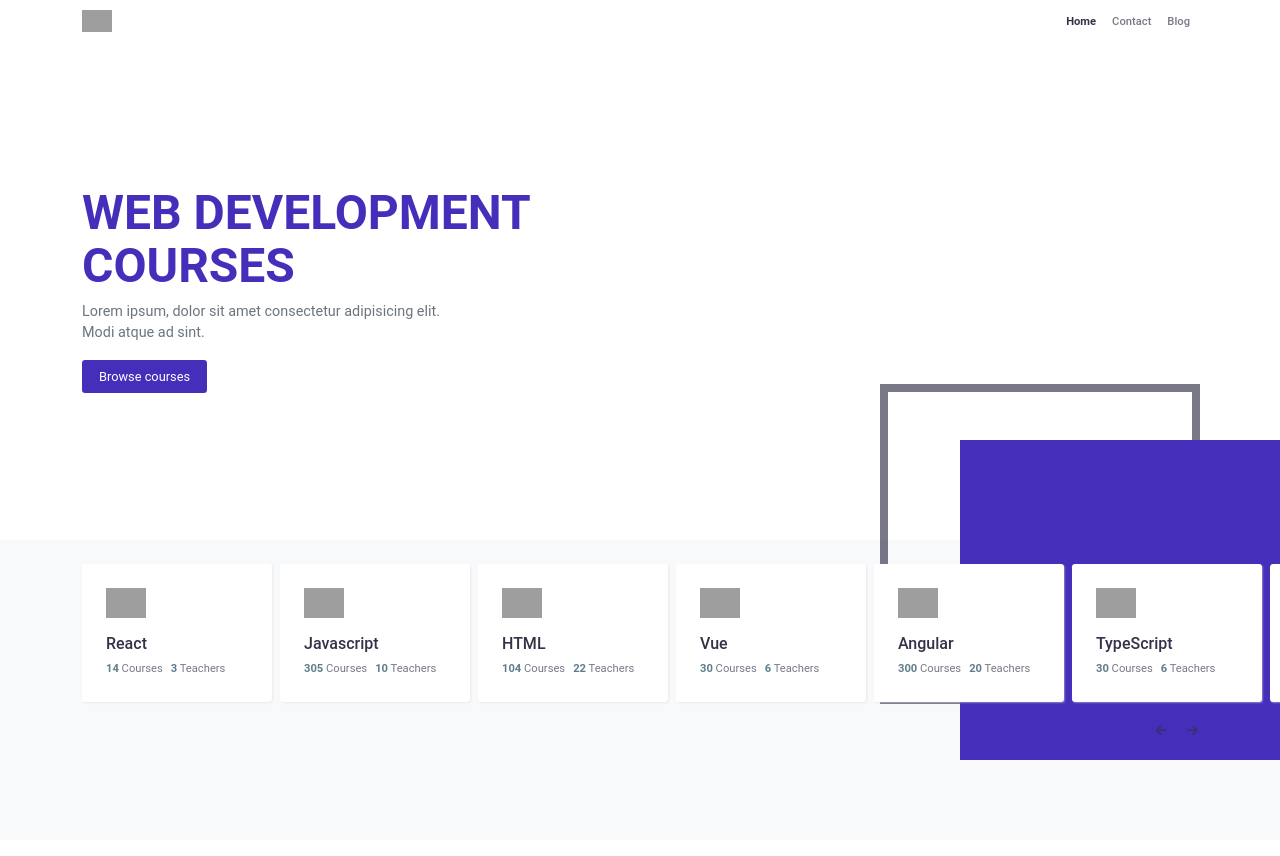
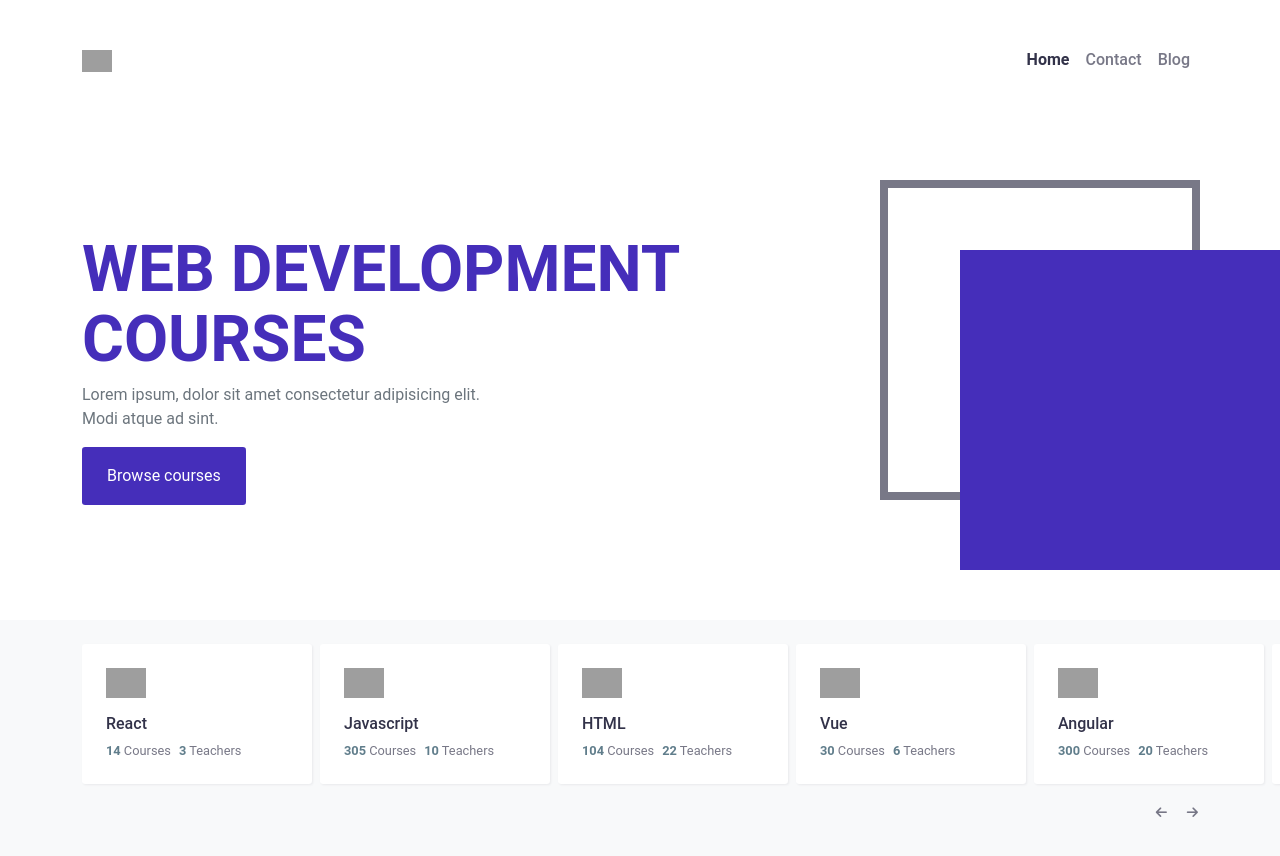
Before and after one commit to ahmedachora10/courses-landing, a plain HTML site: page index.html in a window 1280 px wide. Drawn offline with nearby package versions, Linux system fonts and the light colour scheme; grey boxes are pictures that could not be loaded.

Commit message:
Change element size

```diff
--- a/css/style.css
+++ b/css/style.css
@@ -21,7 +21,7 @@ header .logo {
 
 
 header .menubar a {
-    font-size: .7em;
+    font-size: 1em;
     text-decoration: none;
     color: var(--secondary);
     font-weight: 500;
@@ -29,7 +29,7 @@ header .menubar a {
 
 @media (max-width: 472px) {
     header .menubar a {
-        font-size: .8em;
+        font-size: 1em;
     }
 }
 
@@ -46,19 +46,26 @@ header .menubar a.active {
 
 .hero .content h1.title {
     color: var(--primary);
-    font-size: 3em;
+    font-size: 4em;
     text-transform: uppercase;
     font-weight: bold;
     line-height: 1.1em;
 }
+
+@media (max-width: 472px) {
+    .hero .content h1.title {
+        font-size: 2em;
+    }
+}
+
 .hero .content p {
-    font-size: .9em;
+    font-size: 1em;
 }
 
 .hero .content .btn {
     background-color: var(--primary);
     color: #fff;
-    font-size: .8em;
+    font-size: 1em;
 }
 
 .rectangle {
@@ -68,16 +75,22 @@ header .menubar a.active {
 
 }
 
+@media (max-width: 472px) {
+    .rectangle {
+        display: none;
+    }
+}
+
 .fill {
     background-color: var(--primary);
-    bottom: 40px;
+    bottom: 230px;
     right: 0;
 }
 
 .with-border {
     border: 8px solid var(--secondary);    right: 80px;
     right: 80px;
-    bottom: 96px;
+    bottom: 300px;
     z-index: -1;
 }
 
@@ -107,7 +120,7 @@ header .menubar a.active {
 }
 
 .courses .courses-card {
-    min-width: 190px;
+    min-width: 230px;
     box-shadow: 1px 1px 2px 0px #dcdcdf7a;
     transition: .3s;
     -webkit-transition: .3s;
@@ -138,7 +151,7 @@ header .menubar a.active {
 }
 
 .courses .courses-card .c-info {
-    font-size: .7em;
+    font-size: .8em;
     font-weight: 400;
     color: var(--secondary);
 }
--- a/index.html
+++ b/index.html
@@ -24,7 +24,7 @@
 
 
     <!-- Header Section -->
-    <header class="py-2">
+    <header class="py-5">
         <div class="container">
             <div class="row justify-content-between align-items-center">
                 <!-- Logo -->
@@ -58,7 +58,7 @@
                 </h1>
                 <p class="text-muted">Lorem ipsum, dolor sit amet consectetur adipisicing elit. <br>
                     Modi atque ad sint.</p>
-                <button class="btn px-3 rounded-1">Browse courses</button>
+                <button class="btn px-4 py-3 rounded-1">Browse courses</button>
             </div>
             <div class="rectangle fill"></div>
             <div class="rectangle with-border"></div>
--- a/js/main.js
+++ b/js/main.js
@@ -1,7 +1,7 @@
 const courses = {
     coursesContainer: document.querySelector('#courses-container'),
     coursesCount: document.querySelector('#courses-container').childElementCount,
-    courseWidth: 200,
+    courseWidth: document.querySelector('#courses-container').firstElementChild.clientWidth,
     counter: 0,
     nextBtn: document.querySelector('#next'),
     prevBtn: document.querySelector('#prev'),
```
